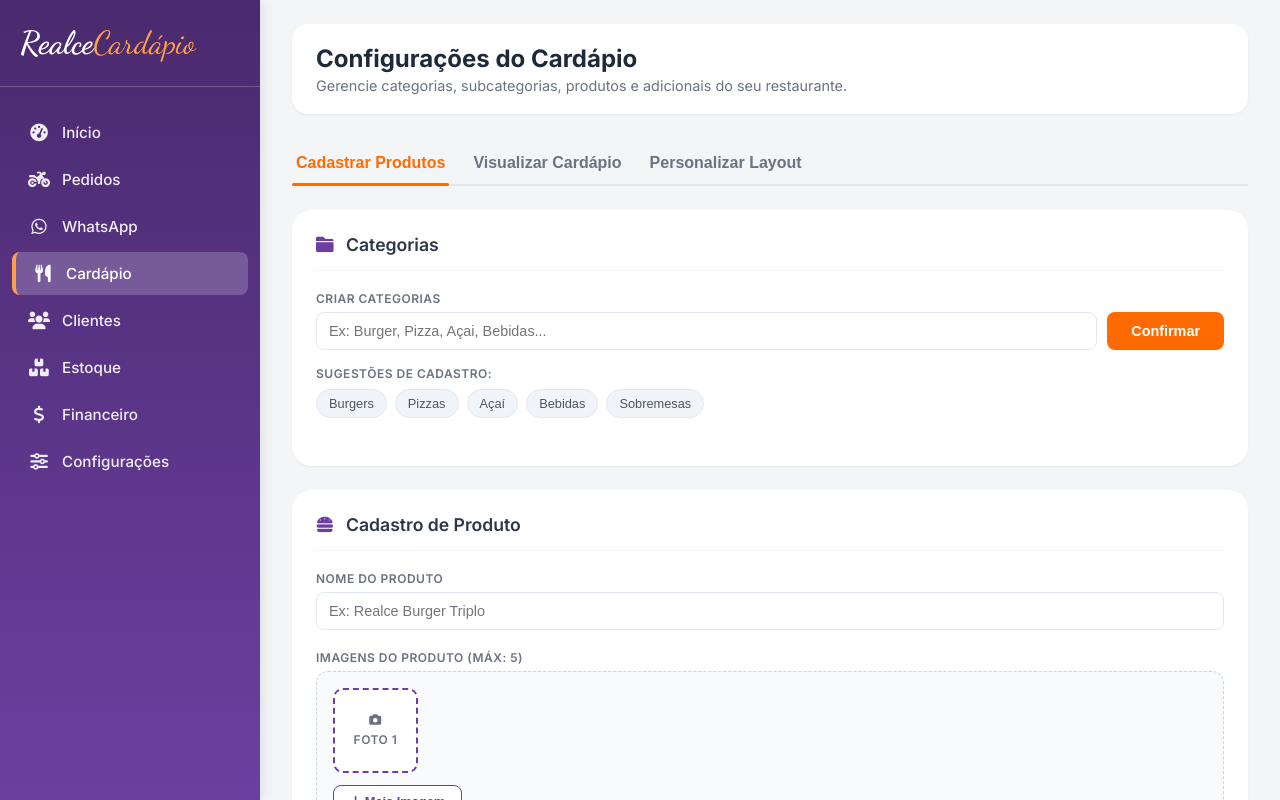
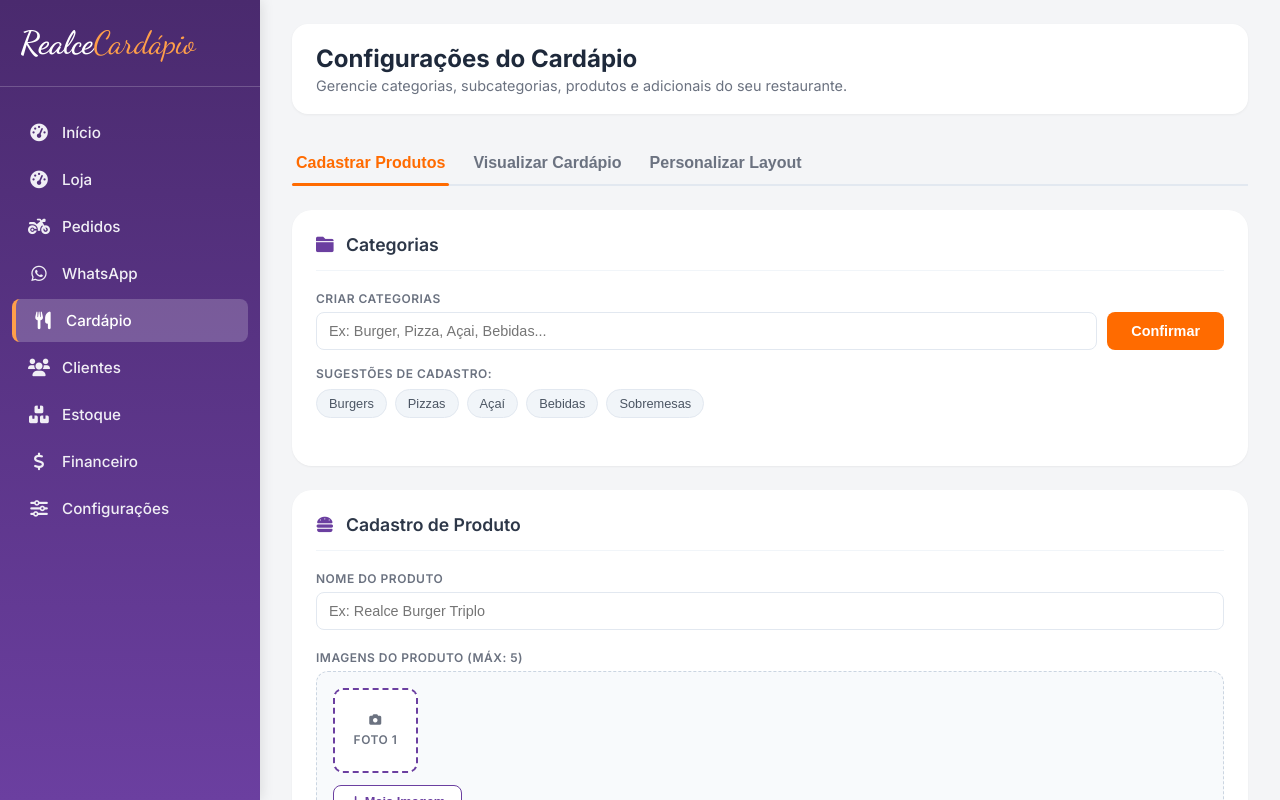
Before and after one commit to lukalucard/realcecardapio, a website: page frontend/admin/cardapio.html in a window 1280 px wide. Drawn offline with Linux system fonts and the light colour scheme.

Commit message:
feat: cria o link da pagina loja em todos arquivos html

```diff
--- a/frontend/admin/cardapio.html
+++ b/frontend/admin/cardapio.html
@@ -22,6 +22,7 @@
             <nav class="menu-nav">
                 <ul>
                     <li><a href="dashboard.html"><i class="fas fa-tachometer-alt"></i> <span>Início</span></a></li>
+                    <li><a href="loja.html"><i class="fas fa-tachometer-alt"></i> <span>Loja</span></a></li>
                     <li><a href="pedidos.html"><i class="fas fa-motorcycle"></i> <span>Pedidos</span></a></li>
                     <li><a href="whatsapp.html"><i class="fab fa-whatsapp"></i> <span>WhatsApp</span></a></li>
                     <li><a href="cardapio.html" class="active"><i class="fas fa-utensils"></i> <span>Cardápio</span></a></li>
```
Also changed, not shown: frontend/admin/dashboard.html (+1 -0 lines), frontend/admin/pedidos.html (+1 -0 lines), frontend/admin/whatsapp.html (+1 -0 lines).
